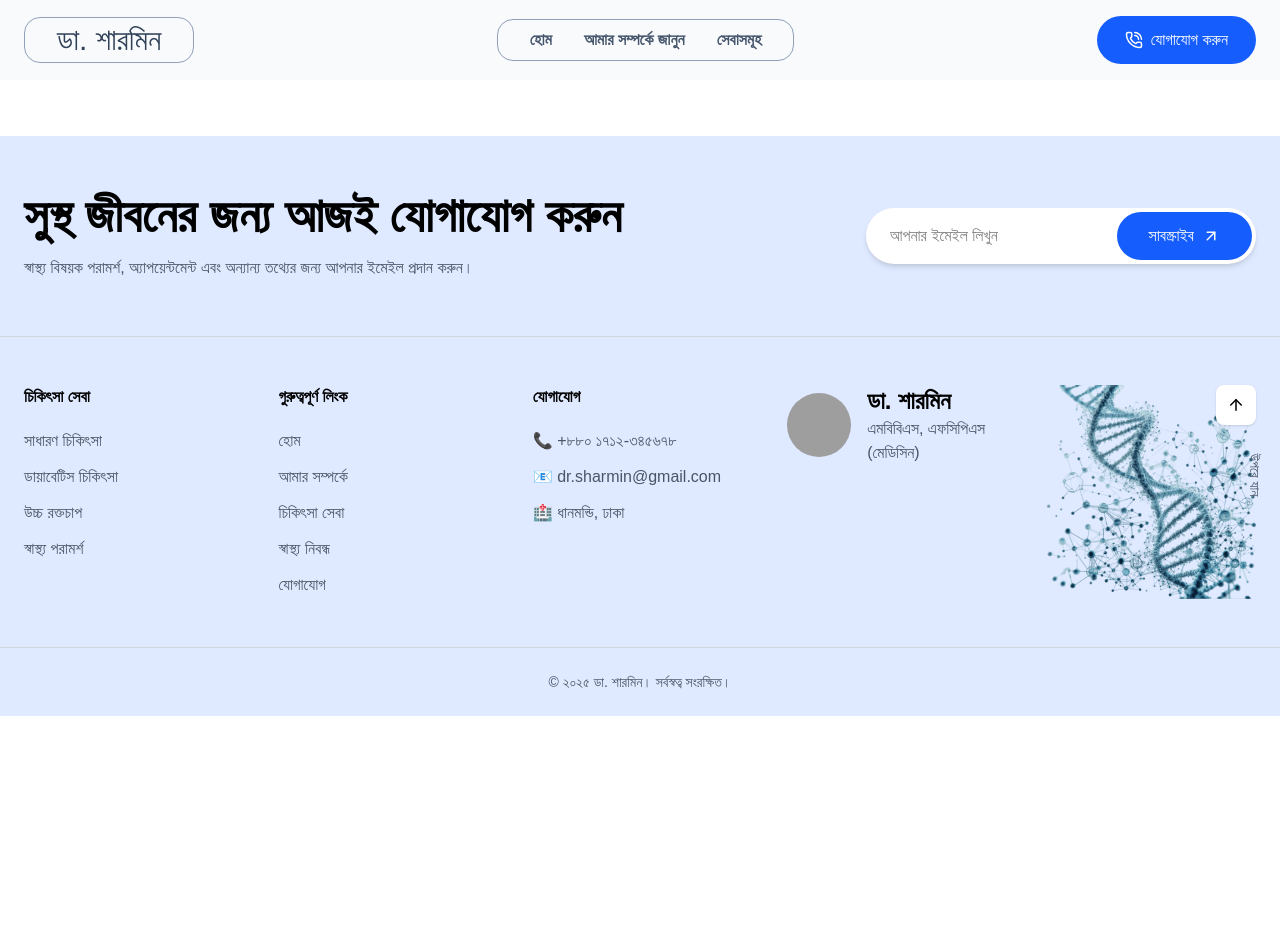
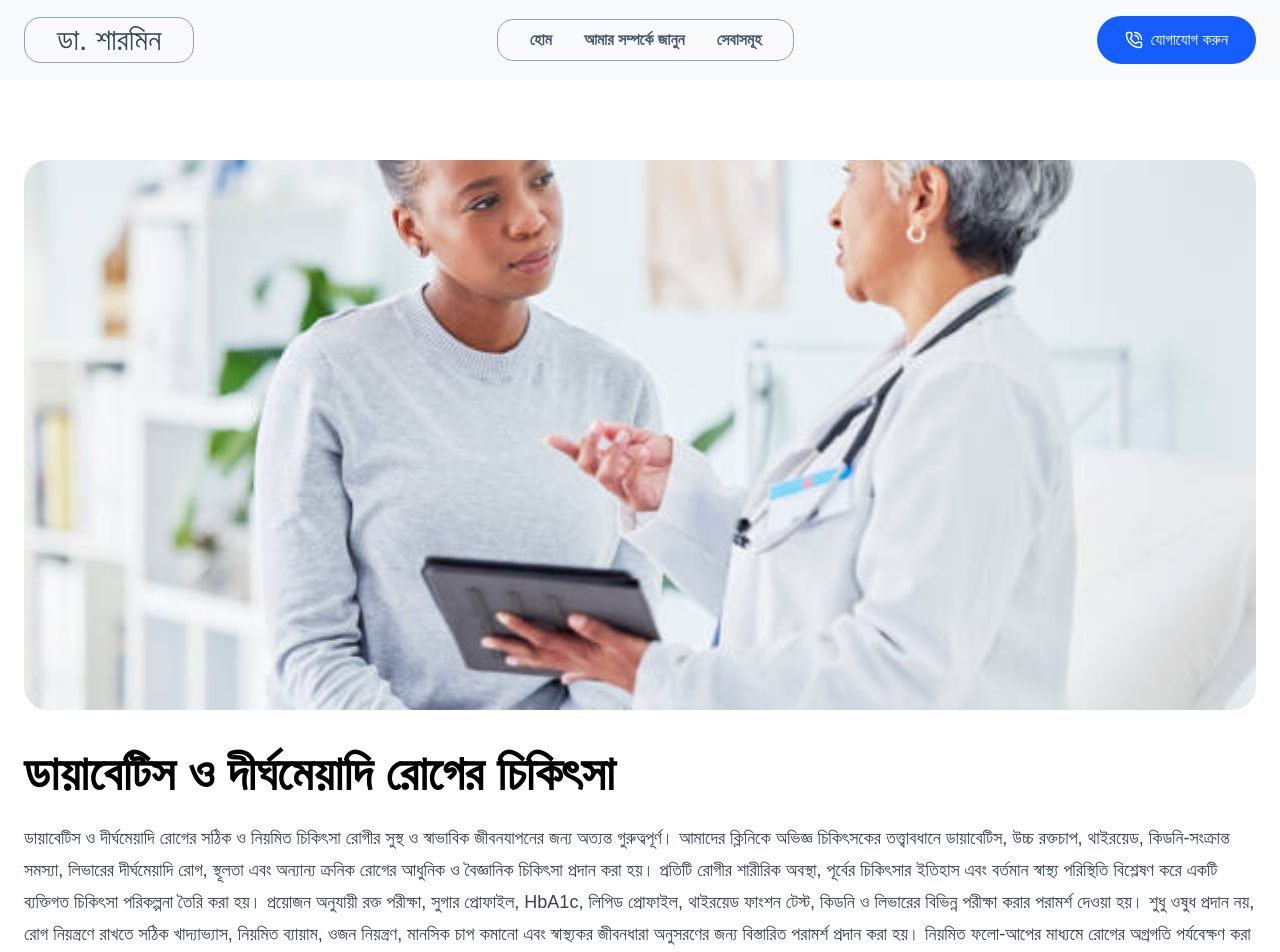
Before and after one commit to yeasin5060/doctor-portfolio, a React (Vite) app: page /services/diabetes-chronic-disease-treatment in a window 1280 px wide. Shown: the top 952 px of the page. Before the commit the page ends 800 px from the top, so only its background shows below. Built offline with nearby package versions, Linux system fonts and the light colour scheme; grey boxes are pictures that could not be loaded; the HTML template or start-up script is replaced by a standard one.

Commit message:
complete the HomeServiceDetails component

```diff
--- a/src/App.jsx
+++ b/src/App.jsx
@@ -4,6 +4,7 @@ import About from "./pages/About"
 import Service from "./pages/Service"
 import Navbar from "./components/Navbar"
 import Footer from "./components/Footer"
+import HomeServiceDetails from "./components/HomeServiceDetails"
 
 
 function App() {
@@ -16,6 +17,7 @@ function App() {
         <Route path="/" element = {<Home/>}/>
         <Route path="/about" element = {<About/>}/>
         <Route path="/service" element = {<Service/>}/>
+        <Route path="/services/:slug" element={<HomeServiceDetails/>} />
       </Routes>
       <Footer/>
     </div>
--- a/src/components/HomeRead.jsx
+++ b/src/components/HomeRead.jsx
@@ -5,7 +5,7 @@ import blog1 from "../assets/checkup-one.jpg";
 import blog2 from "../assets/checkup-two.jpg";
 import blog3 from "../assets/checkup-three.jpg";
 
-const articles = [
+export const articles = [
   {
     image: blog1,
     category: "স্বাস্থ্য পরামর্শ",
--- /dev/null
+++ b/src/components/HomeServiceDetails.jsx
@@ -0,0 +1,30 @@
+import React from 'react'
+import { services } from './HomeServiceSection';
+import { useParams } from 'react-router-dom';
+
+const HomeServiceDetails = () => {
+    const { slug } = useParams();
+
+    const service = services.find((item) => item.slug === slug);
+
+    if (!service) {
+        return <h2>Service Not Found</h2>;
+    }
+    return (
+        <div className="max-w-7xl mx-auto py-20 px-6">
+            <img
+                src={service.image}
+                alt={service.title}
+                className="w-full h-[550px] object-cover rounded-3xl"
+            />
+            <h1 className="text-5xl font-bold mt-10">
+                {service.title}
+            </h1>
+            <p className="mt-6 text-lg text-gray-700 leading-8">
+                {service.longDescription}
+            </p>
+        </div>
+    )
+}
+
+export default HomeServiceDetails
--- a/src/components/HomeServiceSection.jsx
+++ b/src/components/HomeServiceSection.jsx
@@ -4,24 +4,51 @@ import { ArrowUpRight } from "lucide-react";
 import service1 from "../assets/checkup-two.jpg";
 import service2 from "../assets/checkup-three.jpg";
 import service3 from "../assets/checkup-one.jpg";
+import { Link } from 'react-router-dom';
 
-const services = [
+export const services = [
   {
+    id: 1,
+    slug: "diabetes-chronic-disease-treatment",
     title: "ডায়াবেটিস ও দীর্ঘমেয়াদি রোগের চিকিৎসা",
     description:
       "ডায়াবেটিস, উচ্চ রক্তচাপ, থাইরয়েডসহ বিভিন্ন দীর্ঘমেয়াদি রোগের নিয়মিত চিকিৎসা ও ফলো-আপ সেবা।",
+
+    longDescription:
+      "ডায়াবেটিস ও দীর্ঘমেয়াদি রোগের সঠিক ও নিয়মিত চিকিৎসা রোগীর সুস্থ ও স্বাভাবিক জীবনযাপনের জন্য অত্যন্ত গুরুত্বপূর্ণ। আমাদের ক্লিনিকে অভিজ্ঞ চিকিৎসকের তত্ত্বাবধানে ডায়াবেটিস, উচ্চ রক্তচাপ, থাইরয়েড, কিডনি-সংক্রান্ত সমস্যা, লিভারের দীর্ঘমেয়াদি রোগ, স্থূলতা এবং অন্যান্য ক্রনিক রোগের আধুনিক ও বৈজ্ঞানিক চিকিৎসা প্রদান করা হয়। প্রতিটি রোগীর শারীরিক অবস্থা, পূর্বের চিকিৎসার ইতিহাস এবং বর্তমান স্বাস্থ্য পরিস্থিতি বিশ্লেষণ করে একটি ব্যক্তিগত চিকিৎসা পরিকল্পনা তৈরি করা হয়। প্রয়োজন অনুযায়ী রক্ত পরীক্ষা, সুগার প্রোফাইল, HbA1c, লিপিড প্রোফাইল, থাইরয়েড ফাংশন টেস্ট, কিডনি ও লিভারের বিভিন্ন পরীক্ষা করার পরামর্শ দেওয়া হয়। শুধু ওষুধ প্রদান নয়, রোগ নিয়ন্ত্রণে রাখতে সঠিক খাদ্যাভ্যাস, নিয়মিত ব্যায়াম, ওজন নিয়ন্ত্রণ, মানসিক চাপ কমানো এবং স্বাস্থ্যকর জীবনধারা অনুসরণের জন্য বিস্তারিত পরামর্শ প্রদান করা হয়। নিয়মিত ফলো-আপের মাধ্যমে রোগের অগ্রগতি পর্যবেক্ষণ করা হয় এবং প্রয়োজনে চিকিৎসা পরিকল্পনায় পরিবর্তন আনা হয়। আমাদের লক্ষ্য হলো রোগকে দীর্ঘমেয়াদে নিয়ন্ত্রণে রাখা, জটিলতা প্রতিরোধ করা এবং রোগীর জীবনমান উন্নত করা।",
+
+    details:
+      "আমরা ডায়াবেটিস, উচ্চ রক্তচাপ, থাইরয়েড এবং অন্যান্য দীর্ঘমেয়াদি রোগের আধুনিক চিকিৎসা প্রদান করি।",
     image: service1,
   },
+
   {
+    id: 2,
+    slug: "general-health-checkup",
     title: "সাধারণ স্বাস্থ্য পরীক্ষা",
     description:
       "সম্পূর্ণ স্বাস্থ্য মূল্যায়ন, রোগ নির্ণয়, প্রয়োজনীয় পরীক্ষা-নিরীক্ষার পরামর্শ এবং চিকিৎসা প্রদান।",
+
+    longDescription:
+      "সাধারণ স্বাস্থ্য পরীক্ষা সুস্থ জীবনযাপনের অন্যতম গুরুত্বপূর্ণ অংশ। নিয়মিত স্বাস্থ্য পরীক্ষার মাধ্যমে অনেক জটিল রোগ প্রাথমিক পর্যায়েই শনাক্ত করা সম্ভব হয়, যা ভবিষ্যতে বড় ধরনের স্বাস্থ্যঝুঁকি এড়াতে সাহায্য করে। আমাদের স্বাস্থ্য পরীক্ষা সেবায় রোগীর সম্পূর্ণ শারীরিক অবস্থা মূল্যায়ন করা হয় এবং প্রয়োজন অনুযায়ী রক্তচাপ, রক্তের সুগার, কোলেস্টেরল, লিভার ও কিডনির কার্যকারিতা, থাইরয়েড, রক্তস্বল্পতা, ইউরিক অ্যাসিডসহ বিভিন্ন পরীক্ষা-নিরীক্ষার পরামর্শ দেওয়া হয়। পরীক্ষার ফলাফল বিশ্লেষণ করে রোগ নির্ণয়, চিকিৎসা পরিকল্পনা এবং ভবিষ্যতে সুস্থ থাকার জন্য প্রয়োজনীয় স্বাস্থ্য নির্দেশনা প্রদান করা হয়। এছাড়াও রোগীর বয়স, পারিবারিক রোগের ইতিহাস এবং জীবনধারার ওপর ভিত্তি করে ব্যক্তিগত স্বাস্থ্য পরিকল্পনা তৈরি করা হয়। আমাদের লক্ষ্য হলো রোগ প্রতিরোধ, দ্রুত শনাক্তকরণ এবং দীর্ঘমেয়াদে সুস্থ জীবন নিশ্চিত করা।",
+
+    details:
+      "সম্পূর্ণ স্বাস্থ্য মূল্যায়নের মাধ্যমে রোগীর শারীরিক অবস্থা পর্যালোচনা করা হয়।",
     image: service2,
   },
+
   {
+    id: 3,
+    slug: "heart-disease-high-blood-pressure-treatment",
     title: "হৃদরোগ ও উচ্চ রক্তচাপের চিকিৎসা",
     description:
       "উচ্চ রক্তচাপ, বুকের ব্যথা, হৃদরোগের ঝুঁকি মূল্যায়ন এবং প্রয়োজনীয় চিকিৎসা ও পরামর্শ।",
+
+    longDescription:
+      "হৃদরোগ এবং উচ্চ রক্তচাপ বর্তমানে বিশ্বব্যাপী মৃত্যুর অন্যতম প্রধান কারণ। সময়মতো রোগ নির্ণয় এবং সঠিক চিকিৎসার মাধ্যমে এই রোগগুলো সফলভাবে নিয়ন্ত্রণ করা সম্ভব। আমাদের ক্লিনিকে রোগীর শারীরিক অবস্থা, পারিবারিক ইতিহাস, জীবনধারা এবং উপসর্গ মূল্যায়ন করে প্রয়োজনীয় চিকিৎসা প্রদান করা হয়। বুকের ব্যথা, শ্বাসকষ্ট, অনিয়মিত হৃদস্পন্দন, উচ্চ রক্তচাপ এবং হৃদরোগের অন্যান্য লক্ষণের জন্য আধুনিক চিকিৎসা ও পরামর্শ দেওয়া হয়। প্রয়োজন অনুযায়ী ইসিজি (ECG), ইকোকার্ডিওগ্রাম, রক্ত পরীক্ষা এবং অন্যান্য প্রয়োজনীয় পরীক্ষা-নিরীক্ষার পরামর্শ প্রদান করা হয়। রোগীর জন্য উপযুক্ত ওষুধ নির্বাচন, নিয়মিত রক্তচাপ পর্যবেক্ষণ, খাদ্যাভ্যাস পরিবর্তন, লবণ ও চর্বি নিয়ন্ত্রণ, নিয়মিত ব্যায়াম এবং ধূমপান বর্জনের মতো গুরুত্বপূর্ণ স্বাস্থ্য পরামর্শ দেওয়া হয়। নিয়মিত ফলো-আপের মাধ্যমে চিকিৎসার অগ্রগতি মূল্যায়ন করা হয় এবং রোগীর হৃদযন্ত্রকে সুস্থ রাখতে দীর্ঘমেয়াদি চিকিৎসা পরিকল্পনা অনুসরণ করা হয়।",
+
+    details:
+      "উচ্চ রক্তচাপ, বুকের ব্যথা এবং হৃদরোগের বিভিন্ন সমস্যার আধুনিক চিকিৎসা প্রদান করা হয়।",
     image: service3,
   },
 ];
@@ -35,26 +62,19 @@ const HomeServiceSection = () => {
                 <div className="flex flex-col md:flex-row justify-between items-center mb-14">
                     <div>
                         <h2 className="text-5xl font-bold">
-                        আমার চিকিৎসা সেবা
+                            আমার চিকিৎসা সেবা
                         </h2>
 
                         <p className="text-gray-500 mt-4 text-lg">
-                        রোগ নির্ণয় থেকে শুরু করে দীর্ঘমেয়াদি চিকিৎসা ও স্বাস্থ্য পরামর্শ—সবকিছুই একজন অভিজ্ঞ মেডিসিন বিশেষজ্ঞের তত্ত্বাবধানে।
+                            রোগ নির্ণয় থেকে শুরু করে দীর্ঘমেয়াদি চিকিৎসা ও স্বাস্থ্য পরামর্শ—সবকিছুই একজন অভিজ্ঞ মেডিসিন বিশেষজ্ঞের তত্ত্বাবধানে।
                         </p>
                     </div>
-
-                    <button className="mt-6 md:mt-0 bg-blue-600 hover:bg-blue-700 text-white px-8 py-4 rounded-full flex items-center gap-2 transition">
-                        সকল সেবা দেখুন
-                        <ArrowUpRight size={20} />
-                    </button>
                 </div>
 
                 {/* Cards */}
                 <div className="grid lg:grid-cols-3 gap-8">
                     {services.map((service, index) => (
-                        <div
-                        key={index}
-                        className="bg-[#dfe9ff] rounded-[28px] overflow-hidden hover:shadow-2xl transition-all duration-300 hover:-translate-y-2"
+                        <Link  onClick={() => window.scrollTo(0, 0)}  key={service.id} to={`/services/${service.slug}`} className="bg-[#dfe9ff] rounded-[28px] overflow-hidden hover:shadow-2xl transition-all duration-300 hover:-translate-y-2 cursor-pointer"
                         >
                         {/* Top */}
                             <div className="p-7">
@@ -83,7 +103,7 @@ const HomeServiceSection = () => {
                                 className="w-full h-[320px] object-cover rounded-[24px]"
                                 />
                             </div>
-                        </div>
+                        </Link>
                     ))}
                 </div>
             </div>
```
